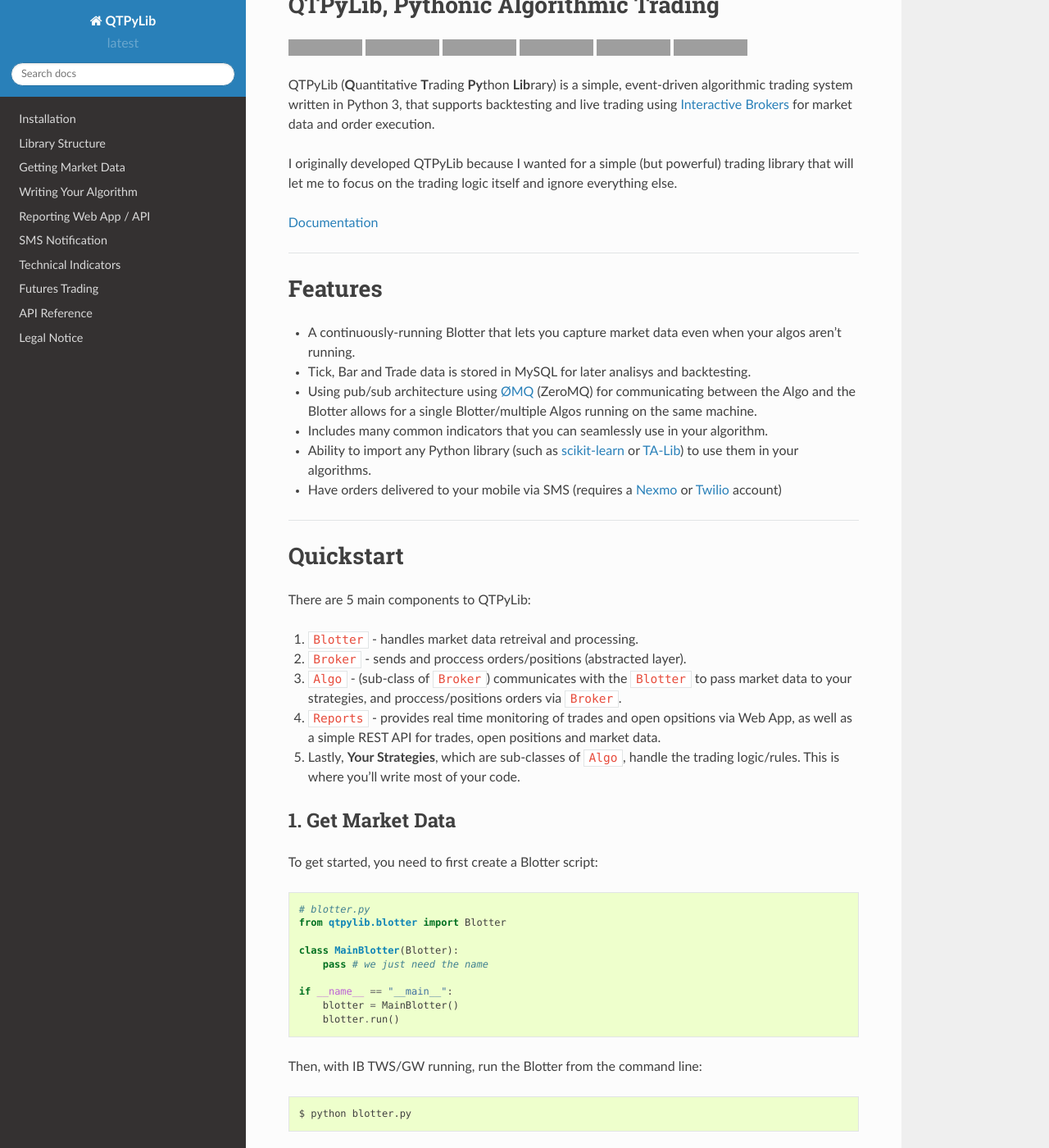
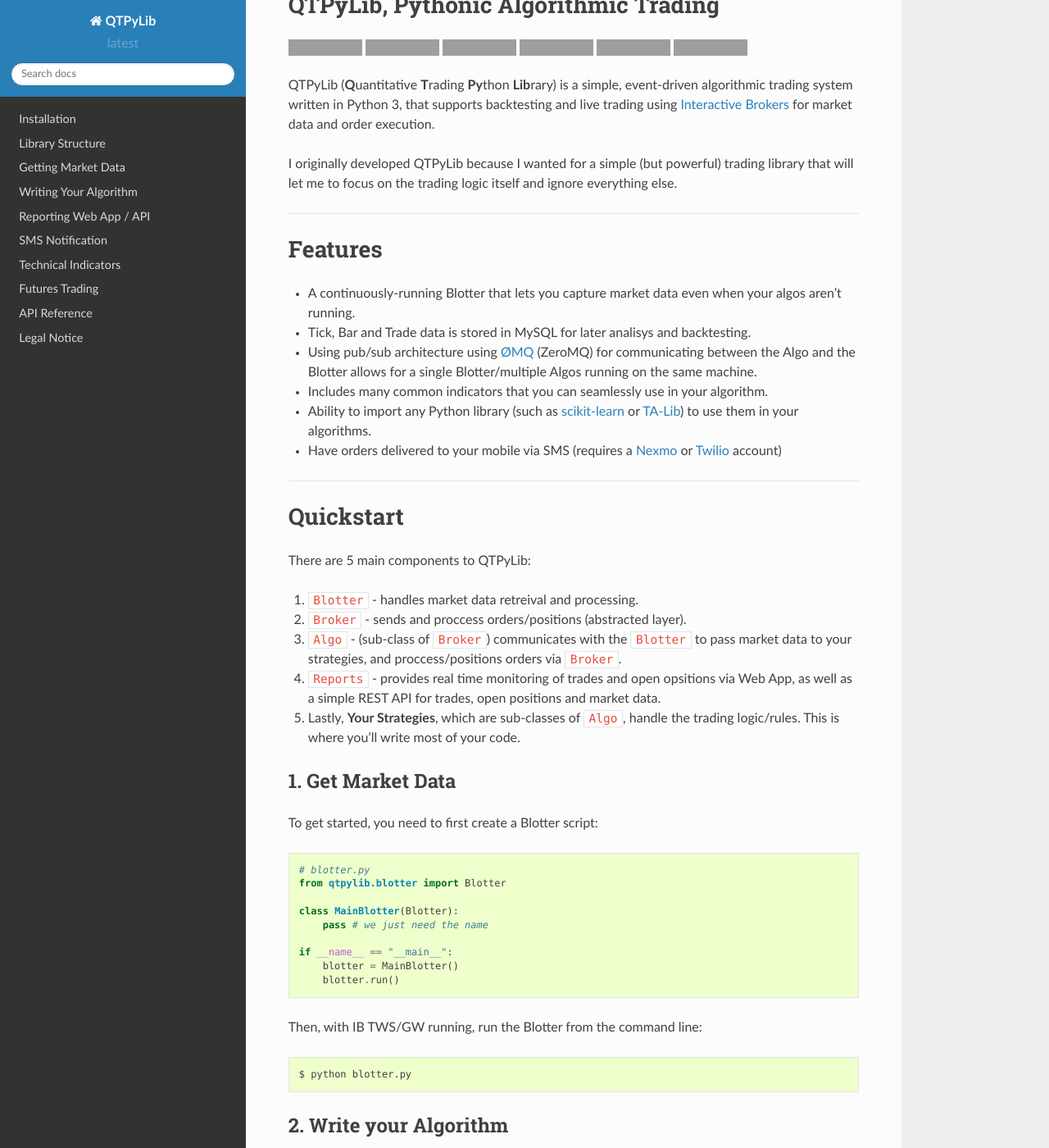
Before and after one commit to ranaroussi/qtpylib, a Sphinx documentation site: the page built from docs/source/index.rst, in a window 1280 px wide and 1400 px high, scrolled down 245 px. Shown: the whole window at 82% size. Built offline with Sphinx 7.4.7 and the Read the Docs theme 2.0.0, drawn with Linux system fonts in a browser that asks for light colours; grey boxes are pictures that could not be loaded.

Commit message:
hide link to documentation from documentation :)

```diff
--- a/docs/source/_static/custom.css
+++ b/docs/source/_static/custom.css
@@ -21,3 +21,7 @@
 #qtpylib-pythonic-algorithmic-trading p:first-of-type {
     display: none;
 }
+
+#qtpylib-pythonic-algorithmic-trading p:last-of-type a.reference.external {
+    display: none;
+}
--- a/docs/source/_templates/layout.html
+++ b/docs/source/_templates/layout.html
@@ -2,4 +2,4 @@
 {# Import the theme's layout. #}
 {% extends "!layout.html" %}
 
-{% set css_files = css_files + ['_static/custom.css?11'] %}
+{% set css_files = css_files + ['_static/custom.css?13'] %}
```
